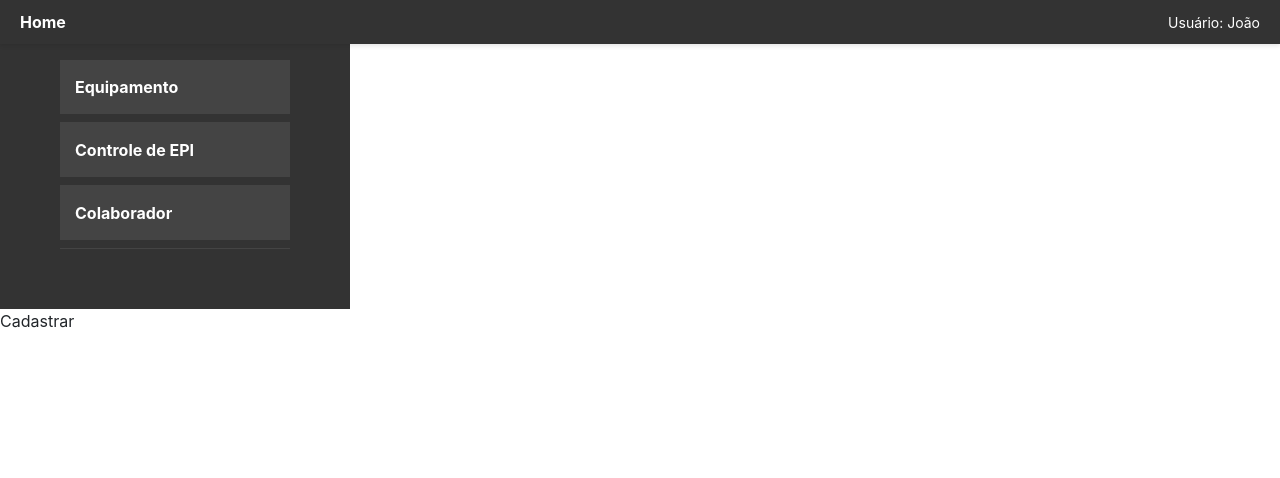
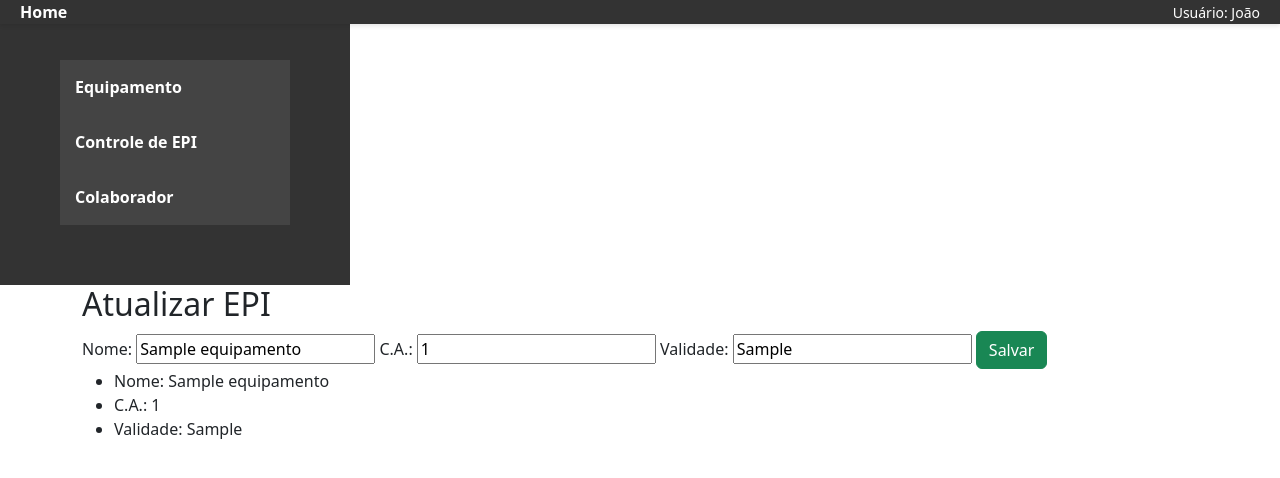
Before and after one commit to Rexfire12/sistema_controle_epi, a Django app: page /atualizar/1/ in a window 1280 px wide. Shown: the top 478 px of the page. Run offline with Django 5.2, Linux system fonts and the light colour scheme; tables that the repository leaves empty hold one stand-in row (values such as "Sample post"); some libraries are stand-ins or nearby versions.

Commit message:
segundo commit

```diff
--- a/controle_epi/epi/models.py
+++ b/controle_epi/epi/models.py
@@ -1,17 +1,12 @@
 from django.db import models
 
 # Create your models here.
-class Usuario(models.Model):
-    nome = models.CharField(max_length=100)
 
-
-    def __str__(self):
-        return f"Usuario: {self.nome}"
 class Equipamento(models.Model):
         nome = models.CharField(max_length=100)
-        ca = models.CharField(max_length=100)
-        validade = models.CharField(max_length=100)
+        ca = models.IntegerField(max_length=100)
+        validade = models.TextField(max_length=100)
 
 
         def __str__(self):
-            return f"Equipamento: {self.nome}"
+            return f"Equipamento: {self.nome, self.ca, self.validade}"
--- a/controle_epi/epi/static/css/styles.css
+++ b/controle_epi/epi/static/css/styles.css
@@ -1,3 +1,4 @@
+
 /*Faixa da Home*/
 .top-bar {
     display: flex;
@@ -5,7 +6,7 @@
     align-items: center;
     background-color: #333;
     color: #fff;
-    padding: 10px 20px;
+    padding: 0px 20px;
     position: fixed;
     width: 100%;
     top: 0;
--- a/controle_epi/epi/templates/epi/globals/atualizar.html
+++ b/controle_epi/epi/templates/epi/globals/atualizar.html
@@ -1,3 +1,27 @@
 {% extends "epi/index.html" %}
 
-{% block content %}Cadastrar{% endblock content %}
+{% block content %}
+<div class="container">
+    <form action="/atualizar/{{ equipamento.id }}" method="post" class="registration-form">
+        {% csrf_token %}
+        <h2>Atualizar EPI</h2>
+        <label for="name">Nome:</label>
+        <input type="text" id="nome" name="nome" value="{{ equipamento.nome }}" required>
+        <label for="ca">C.A.:</label>
+        <input type="text" id="ca" name="ca" value="{{ equipamento.ca }}" required>
+        <label for="validade">Validade:</label>
+        <input type="text" id="validade" name="validade" value="{{ equipamento.validade }}" required>
+        <button class="btn btn-success" type="submit">Salvar</button>
+    </form>
+    {% if error %}
+    <p>{{ error }}</p>
+    {% endif %}
+    {% if equipamento %}
+    <ul>
+        <li>Nome: {{ equipamento.nome }}</li>
+        <li>C.A.: {{ equipamento.ca }}</li>
+        <li>Validade: {{ equipamento.validade }}</li>
+    </ul>
+    {% endif %}
+</div>
+{% endblock content %}
--- a/controle_epi/epi/templates/epi/index.html
+++ b/controle_epi/epi/templates/epi/index.html
@@ -4,7 +4,8 @@
 <head>
     <meta charset="UTF-8">
     <meta name="viewport" content="width=device-width, initial-scale=1.0">
-    <link rel="stylesheet" href="https://maxcdn.bootstrapcdn.com/bootstrap/4.5.2/css/bootstrap.min.css">
+    <link href="https://cdn.jsdelivr.net/npm/bootstrap@5.3.3/dist/css/bootstrap.min.css" rel="stylesheet">
+    <script src="https://cdn.jsdelivr.net/npm/bootstrap@5.3.3/dist/js/bootstrap.bundle.min.js"></script>
     <link rel="stylesheet" href="static/css/styles.css">
     <title>{% block title %}{% endblock title %}</title>
 </head>
--- a/controle_epi/epi/templates/epi/partials/header.html
+++ b/controle_epi/epi/templates/epi/partials/header.html
@@ -1,6 +1,6 @@
 <header class="top-bar">
     <div class="left">
-        <a href="#">Home</a>
+        <a href="/">Home</a>
     </div>
     <div class="right">
         <span>Usuário: João</span>
@@ -20,7 +20,7 @@
         <label for="item2" class="accordion-title">Controle de EPI</label>
         <div class="accordion-content">
             <a href="#">Registar Ação</a>
-            <a href="#">Relatórios</a>
+            <a href="/listar">Relatórios</a>
         </div>
     </div>
     <div class="accordion-item">
@@ -30,6 +30,7 @@
             <a href="">Cadastrar Colaborador</a>
             <a href="#">Relatórios</a>
             <a href="#">Editar Colaborador</a>
+        </form>
         </div>
     </div>
 </div>
--- a/controle_epi/epi/urls.py
+++ b/controle_epi/epi/urls.py
@@ -1,10 +1,9 @@
 from django.urls import path
-from epi import views
+from . import views
 
 urlpatterns = [
-    path('', views.index),
-    path('', views.listar_epi, name='listar_epi'),
-    path('cadastrar/', views.criar_epi, name='criar_epi'),
-    path('deletar/<int:id>/', views.deletar_epi, name='deletar_epi'),
+    path('', views.index, name='index'),
+    path('cadastrar/', views.cadastrar_epi, name='cadastrar_epi'),
     path('atualizar/<int:id>/', views.atualizar_epi, name='atualizar_epi'),
+    path('listar/', views.listar_epi, name='listar_epi'),
 ]
--- a/controle_epi/epi/views.py
+++ b/controle_epi/epi/views.py
@@ -5,43 +5,49 @@ from epi.models import Equipamento
 # Create your views here.
 #Listar Usuários
 def index(request):
-    return render(request, 'epi/index.html')
-def listar_epi(request):
-    values = Equipamento.objects.all()
-    nome = request.Get.get('nome')
-    if nome:
-     values = values.filter(nome__contains=nome)
-    return render(request, 'epi/globals/listar.html', {'values': values})
+    return render(request, 'epi/globals/home.html')
 
-#Criar EPI
-def criar_epi(request):
-    nome = None
+#Cadastrar EPI
+def cadastrar_epi(request):
+    if request.method == 'POST':
+        nome = request.POST.get('nome')
+        ca = request.POST.get('ca')
+        validade = request.POST.get('validade')
+        epi = Equipamento.objects.create(
+            nome=nome,
+            ca=ca,
+            validade=validade
+        )
+        return render(request, 'epi/globals/cadastrar.html', {'equipamento': epi})
+    return render(request, 'epi/globals/cadastrar.html')
+
+#Editar EPI
+def atualizar_epi(request, id):
+    equipamento = Equipamento.objects.get(id=id)
     if request.method == 'POST':
         nome = request.POST.get('nome')
         ca = request.POST.get('ca')
         validade = request.POST.get('validade')
         if nome and ca and validade:
-           Equipamento.objects.create(nome=nome, equipamento=ca, validade=validade)
-        print(nome)
-    return render(request, 'epi/globals/cadastrar.html', {"ultimo_nome":nome})
-   #Deletar
-def deletar_epi(request, id):
-    epi = Equipamento.objects.get(id=id)
-    epi.delete()
-    return redirect(listar_epi)
-   #Atualizar
-def atualizar_epi(request, id):
-    epi = Equipamento.objects.get(id=id)
-    if request.method == 'POST':
-        nome = request.POST.get('nome')
-        ca = request.POST.get('ca')
-        validade = request.POST.get('ca')
-        if nome and ca and validade:
-            epi.nome = nome
-            epi.ca = ca
-            epi.validade = validade
-            epi.save()
-            return redirect(listar_epi)
+            equipamento.nome = nome
+            equipamento.ca = ca
+            equipamento.validade = validade
+            equipamento.save()
+            return redirect('/atualizar')
         else:
-            return render(request, 'epi/globals/atualizar.html', {"item":epi, "erro":True})
-    return render(request, 'epi/globals/atualizar.html', {"item":epi})
+            return render(request, 'epi/globals/atualizar.html', {'equipamento': equipamento, 'error': 'Todos os campos devem ser preenchidos'})
+    return render(request, 'epi/globals/atualizar.html', {'equipamento': equipamento})
+
+#Listar EPIs
+def listar_epi(request):
+    values = Equipamento.objects.all()
+    nome = request.GET.get('nome')
+    ca = request.GET.get('ca')
+    validade = request.GET.get('validade')
+    if nome or ca or validade:
+        values = values.filter(
+            nome__icontains=nome,
+            ca__icontains=ca,
+            validade__icontains=validade
+        )
+    return render(request, 'epi/globals/listar.html', {'equipamento': values})
```
Also changed, not shown: controle_epi/epi/templates/epi/globals/cadastrar.html (+14 -7 lines), controle_epi/epi/templates/epi/globals/home.html (added, +7 -0 lines), controle_epi/epi/templates/epi/globals/listar.html (+45 -2 lines), controle_epi/db.sqlite3, controle_epi/epi/migrations/0002_delete_usuario_alter_equipamento_ca_and_more.py (added), controle_epi/epi/migrations/0003_alter_equipamento_validade.py (added), controle_epi/epi/migrations/0004_alter_equipamento_validade.py (added), controle_epi/epi/migrations/0005_alter_equipamento_validade.py (added), controle_epi/epi/migrations/0006_alter_equipamento_validade.py (added).
